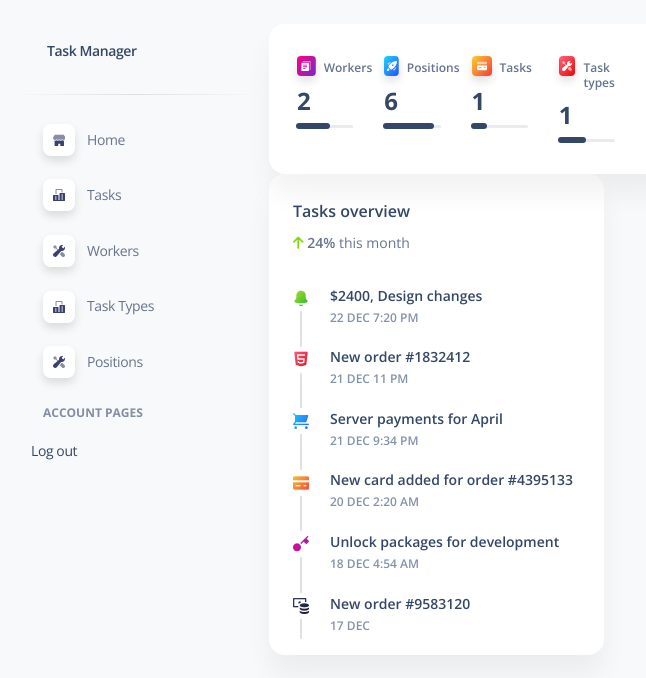
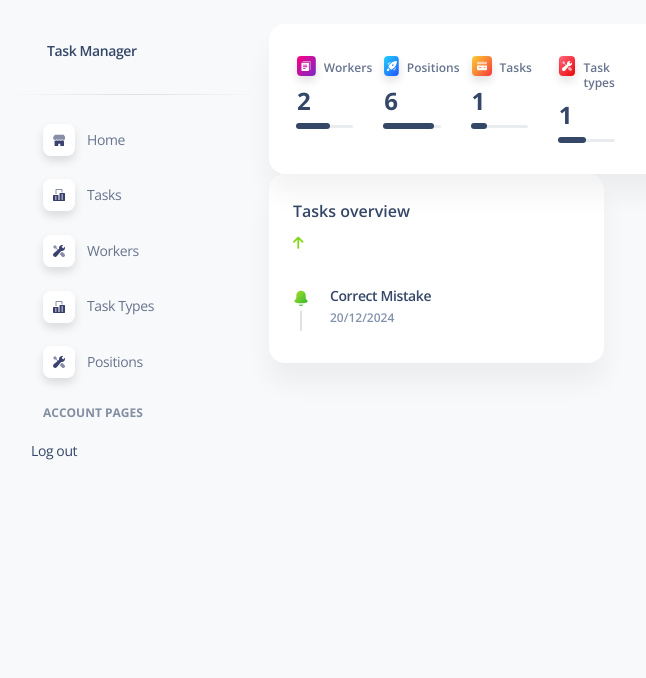
Before and after one commit to Oleksa-32/IT-company-task-manager, a Django app: page / in a window 1280 px wide. Shown: the top 678 px of the page, without its empty margins (5-651 px from the left). Run offline with Django 5.2, Linux system fonts and the light colour scheme; a user stored in the database is signed in; data comes from the database, SQL or seed files in the repository; some libraries are stand-ins or nearby versions.

Commit message:
Added Tasks overview in index.html

```diff
--- a/task_manager/views.py
+++ b/task_manager/views.py
@@ -17,12 +17,14 @@ def index(request):
     num_positions = Position.objects.count()
     num_tasks = Task.objects.count()
     num_task_types = TaskType.objects.count()
+    task_list = Task.objects.all()
 
     context = {
         "num_workers": num_workers,
         "num_positions": num_positions,
         "num_tasks": num_tasks,
         "num_task_types": num_task_types,
+        "task_list": task_list,
     }
 
     return render(request, "task_manager/index.html", context=context)
--- a/templates/task_manager/index.html
+++ b/templates/task_manager/index.html
@@ -120,82 +120,48 @@
         </div>
 
       </div>
-
-
-
 <div class="col-lg-4 col-md-6">
   <div class="card h-100">
     <div class="card-header pb-0">
       <h6>Tasks overview</h6>
       <p class="text-sm">
         <i class="fa fa-arrow-up text-success" aria-hidden="true"></i>
-                <span class="font-weight-bold">24%</span> this month
       </p>
     </div>
     <div class="card-body p-3">
       <div class="timeline timeline-one-side">
+        {% if task_list %}
+          {% for task in task_list %}
             <div class="timeline-block mb-3">
               <span class="timeline-step">
                 <i class="ni ni-bell-55 text-success text-gradient"></i>
               </span>
               <div class="timeline-content">
-                    <h6 class="text-dark text-sm font-weight-bold mb-0">$2400, Design changes</h6>
-                    <p class="text-secondary font-weight-bold text-xs mt-1 mb-0">22 DEC 7:20 PM</p>
+                <h6 class="text-dark text-sm font-weight-bold mb-0">
+                  <a href="{% url 'task_manager:task-detail' pk=task.id %}">
+                    {{ task.name }}
+                  </a>
+                </h6>
+                <p class="text-secondary font-weight-bold text-xs mt-1 mb-0">
+                  {{ task.deadline|date:"d/m/Y" }}
+                </p>
               </div>
             </div>
+          {% endfor %}
+        {% else %}
           <div class="timeline-block mb-3">
             <span class="timeline-step">
-                    <i class="ni ni-html5 text-danger text-gradient"></i>
+              <i class="ni ni-bell-55 text-danger text-gradient"></i>
             </span>
             <div class="timeline-content">
-                    <h6 class="text-dark text-sm font-weight-bold mb-0">New order #1832412</h6>
-                    <p class="text-secondary font-weight-bold text-xs mt-1 mb-0">21 DEC 11 PM</p>
+              <p class="text-secondary font-weight-bold text-xs mb-0">There are no tasks available.</p>
             </div>
           </div>
-                <div class="timeline-block mb-3">
-                  <span class="timeline-step">
-                    <i class="ni ni-cart text-info text-gradient"></i>
-                  </span>
-                  <div class="timeline-content">
-                    <h6 class="text-dark text-sm font-weight-bold mb-0">Server payments for April</h6>
-                    <p class="text-secondary font-weight-bold text-xs mt-1 mb-0">21 DEC 9:34 PM</p>
-                  </div>
-                </div>
-                <div class="timeline-block mb-3">
-                  <span class="timeline-step">
-                    <i class="ni ni-credit-card text-warning text-gradient"></i>
-                  </span>
-                  <div class="timeline-content">
-                    <h6 class="text-dark text-sm font-weight-bold mb-0">New card added for order #4395133</h6>
-                    <p class="text-secondary font-weight-bold text-xs mt-1 mb-0">20 DEC 2:20 AM</p>
-                  </div>
-                </div>
-                <div class="timeline-block mb-3">
-                  <span class="timeline-step">
-                    <i class="ni ni-key-25 text-primary text-gradient"></i>
-                  </span>
-                  <div class="timeline-content">
-                    <h6 class="text-dark text-sm font-weight-bold mb-0">Unlock packages for development</h6>
-                    <p class="text-secondary font-weight-bold text-xs mt-1 mb-0">18 DEC 4:54 AM</p>
-                  </div>
-                </div>
-                <div class="timeline-block">
-                  <span class="timeline-step">
-                    <i class="ni ni-money-coins text-dark text-gradient"></i>
-                  </span>
-                  <div class="timeline-content">
-                    <h6 class="text-dark text-sm font-weight-bold mb-0">New order #9583120</h6>
-                    <p class="text-secondary font-weight-bold text-xs mt-1 mb-0">17 DEC</p>
+        {% endif %}
       </div>
     </div>
   </div>
 </div>
-          </div>
-        </div>
-      </div>
-
-
-
     </div>
 
 {% endblock content %}
```
Lines whose indentation alone changed are shown as unchanged.
